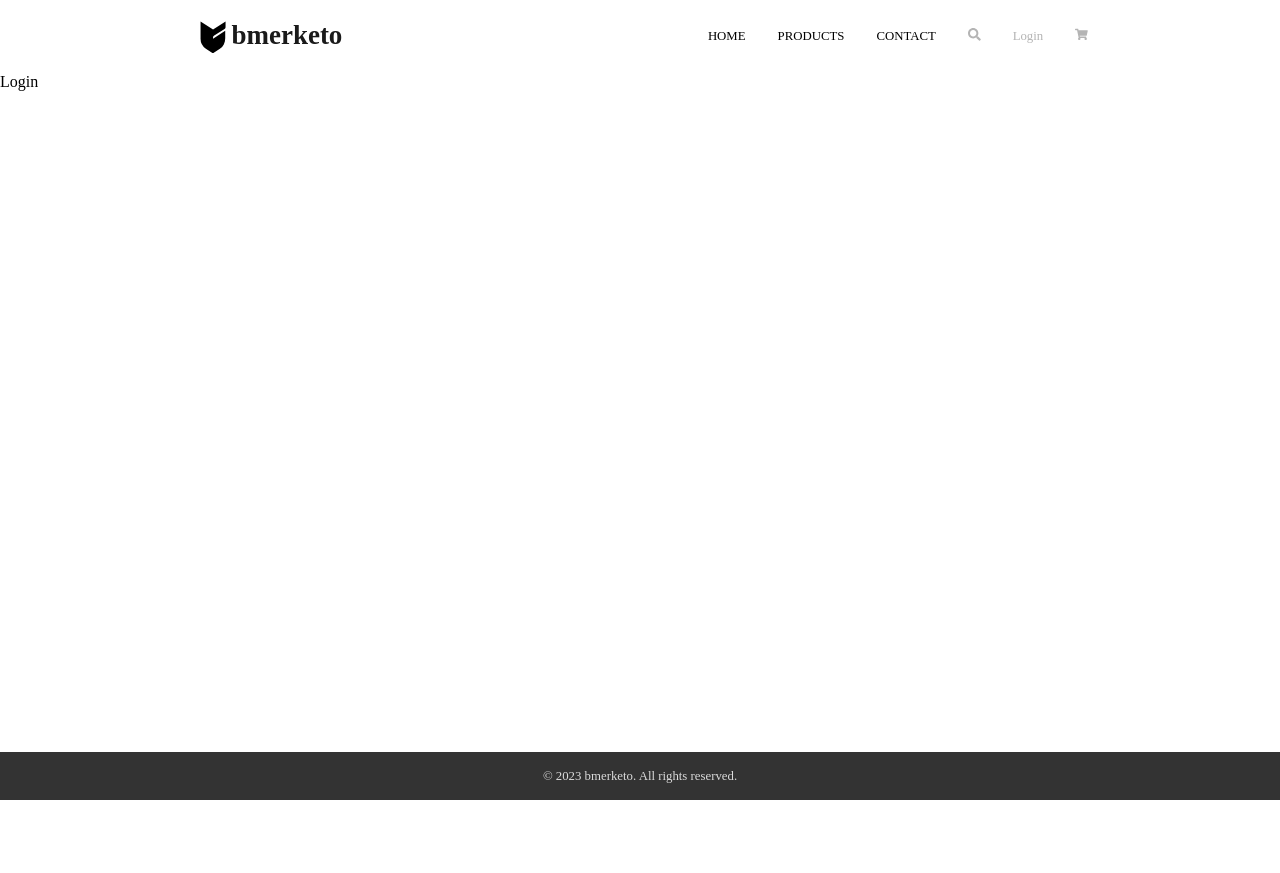
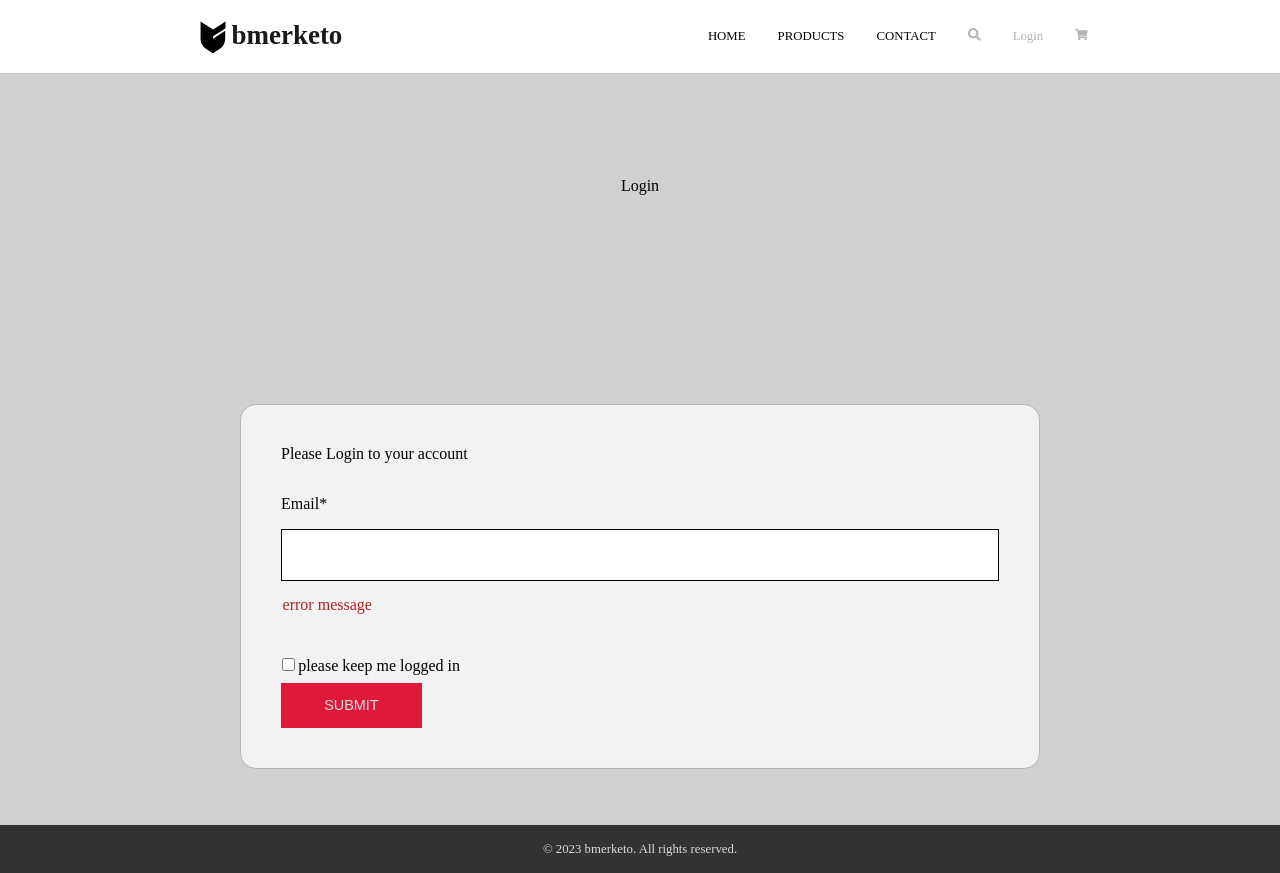
Before and after one commit to c4trisk/gruppuppgift-ehandel, a React (Vite) app: page /login in a window 1280 px wide. Before the commit the page ends 800 px from the top, so only its background shows below. Built offline with nearby package versions, Linux system fonts and the light colour scheme.

Commit message:
login-form

```diff
--- a/src/components/Form.jsx
+++ b/src/components/Form.jsx
@@ -1,8 +1,16 @@
 import React from 'react'
+import FormInput from './FormInput'
 
 const Form = () => {
   return (
-    <div>Form</div>
+    <form noValidate>
+    <FormInput id="email"
+    type="email"
+    label="email"/>
+    <input type="checkbox" id='checkbox'/>
+    <label className='checkbox-label' htmlFor="checkbox">please keep me logged in</label>
+    <button className='login-btn'>Submit</button>
+    </form>
   )
 }
 
--- a/src/components/FormInput.jsx
+++ b/src/components/FormInput.jsx
@@ -2,7 +2,11 @@ import React from 'react'
 
 const FormInput = () => {
   return (
-    <div>FormInput</div>
+    <div className="form-group">
+    <label className='form-label' htmlFor="email">Email*</label>
+    <input type="text" className='form-control' id='email' />
+    <p className='error'>error message</p>
+    </div>
   )
 }
 
--- a/src/components/Nav.jsx
+++ b/src/components/Nav.jsx
@@ -1,3 +1,4 @@
+import React from 'react';
 import { useState } from 'react'
 import { Link, NavLink } from 'react-router-dom'
 import { FaSearch, FaShoppingCart } from "react-icons/fa";
--- a/src/index.css
+++ b/src/index.css
@@ -405,7 +405,69 @@ margin-top: 30px;
     background-color: hsl(351, 95%, 69%);
 }
 
+/* Login */
+.login-wrapper{
+    height: 100vh;
+    background-color: #d0d0d0;
+    display: grid;
+    place-items: center;
+}
+.login-card {
+    background-color: #F3F2F2;
+    border: 1px solid #b4b4b4;
+    border-radius: 1rem;
+    width: 800px;
+    padding: 2.5rem;
+}
 
+.form-group {
+    margin-bottom: 2rem;
+}
+
+.login-headline {
+    padding-bottom: 2em;
+}
+
+.form-control,
+.form-label {
+    display: block;
+    width: 100%;
+}
+
+.form-label {
+    margin-bottom: 1rem;
+}
+
+.form-control {
+    padding: 1em;
+    font-size: 1rem;
+    border: 1px solid #000;
+}
+.form-control:focus {
+    outline-color: #e0183a;
+}
+
+.error, #checkbox, .checkbox-label {
+    margin: .9em .1em;
+}
+
+.error {
+    color: firebrick;
+    font-size: 1rem;
+    font-weight: 500;
+}
+
+.login-btn {
+    padding: 1em 3em;
+    font-size: .9rem;
+    text-transform: uppercase;
+    text-decoration: none;
+    cursor: pointer;
+    border: none;
+    background-color: #e0183a;
+    color: #DDDDDD;
+    display: block;
+}
 
 /* -------Footer------------- */
 
--- a/src/pages/Login.jsx
+++ b/src/pages/Login.jsx
@@ -1,8 +1,14 @@
 import React from 'react'
+import Form from '../components/Form'
 
 const Login = () => {
   return (
-    <div>Login</div>
+    <div className='login-wrapper'>Login
+    <div className='login-card'>
+      <p className='login-headline'>Please Login to your account</p>
+      <Form />
+    </div>
+    </div>
   )
 }
 
```
Also changed, not shown: src/pages/ProductDetails.jsx (+4 -4 lines), src/helpers/validate.js (added).
